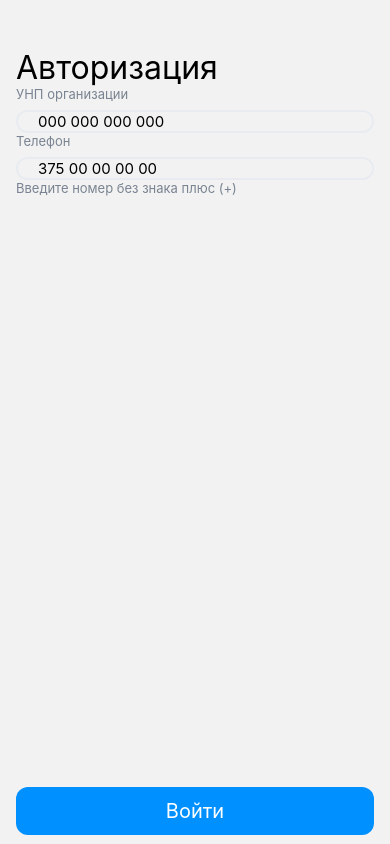
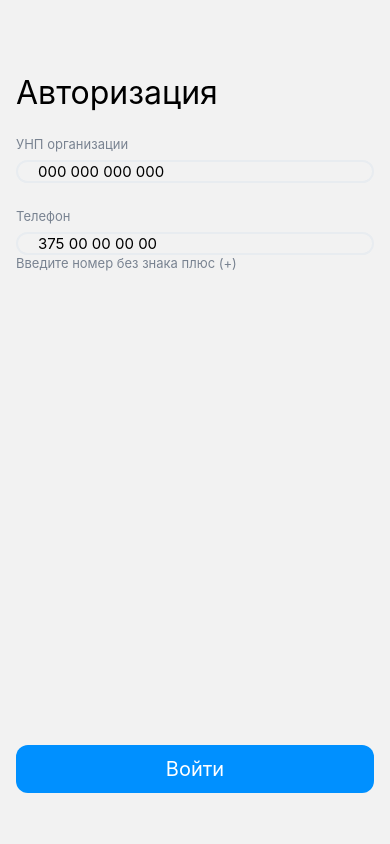
Before and after one commit to chapski-dev/sto-crm-mobile, a React Native app: screen /Auth in a window 390 px wide. Built offline with nearby package versions, Linux system fonts and the light colour scheme.

Commit message:
fix/cleaned up the Auth Screen

```diff
--- a/src/screens/Auth.tsx
+++ b/src/screens/Auth.tsx
@@ -1,5 +1,5 @@
-import React, {useEffect, useState} from 'react';
-import { ActivityIndicator, StyleSheet, TextInput, Touchable, TouchableOpacity, View, Keyboard } from 'react-native'
+import React, {useState} from 'react';
+import { StyleSheet, View, Keyboard } from 'react-native'
 import {Input} from '../ui/Input';
 import {Title} from '../ui/Text';
 import {Button} from '../ui/Button';
@@ -10,22 +10,6 @@ import {RootStackParamList} from '../navigation/types';
 type AuthScreenNavigationProp = NativeStackNavigationProp<RootStackParamList>;
 
 export const Auth = () => {
-  const [keyboardStatus, setKeyboardStatus] = useState('Keyboard Hidden');
-
-  useEffect(() => {
-    const showSubscription = Keyboard.addListener('keyboardDidShow', () => {
-      setKeyboardStatus('Keyboard Shown');
-    })
-    const hideSubscription = Keyboard.addListener('keyboardDidHide', () => {
-      setKeyboardStatus('Keyboard Hidden');
-    })
-
-    return () => {
-      showSubscription.remove();
-      hideSubscription.remove();
-    }
-  }, [])
-
   const [inputValue, setInputValue] = useState('');
   const [phoneValue, setPhoneValue] = useState('');
 
@@ -39,9 +23,9 @@ export const Auth = () => {
   };
 
   return (
-    <View style={keyboardStatus === 'Keyboard Shown' ? [styles.main, styles.mainKeyboardShown] : styles.main}>
+    <View style={styles.main}>
 
-      <View>
+      <View style={styles.wrapper}>
 
         <Title props="Авторизация" />
 
@@ -86,15 +70,15 @@ export const Auth = () => {
 
 const styles = StyleSheet.create({
   main: {
-    height: "93%",
+    height: "88%",
     marginTop: 50,
     marginLeft: 16,
     marginRight: 16,
-    gap: 24,
+    justifyContent: "space-between",
     flexDirection: "column",
-    justifyContent: "space-between",
   },
-  mainKeyboardShown : {
-    height: "70%",
+  wrapper: {
+    marginTop: 25,
+    gap: 25,
   },
 });
```
